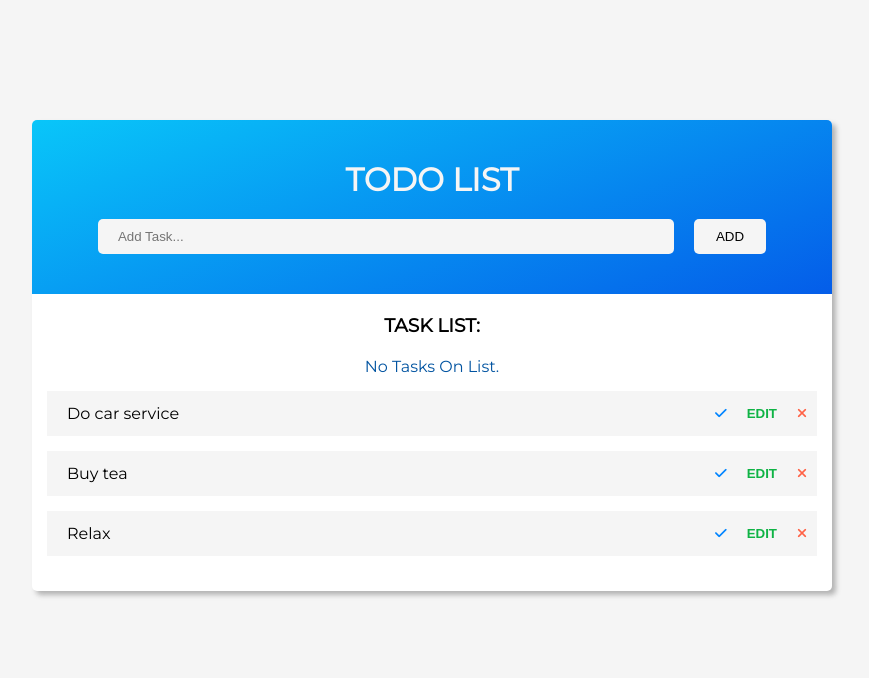
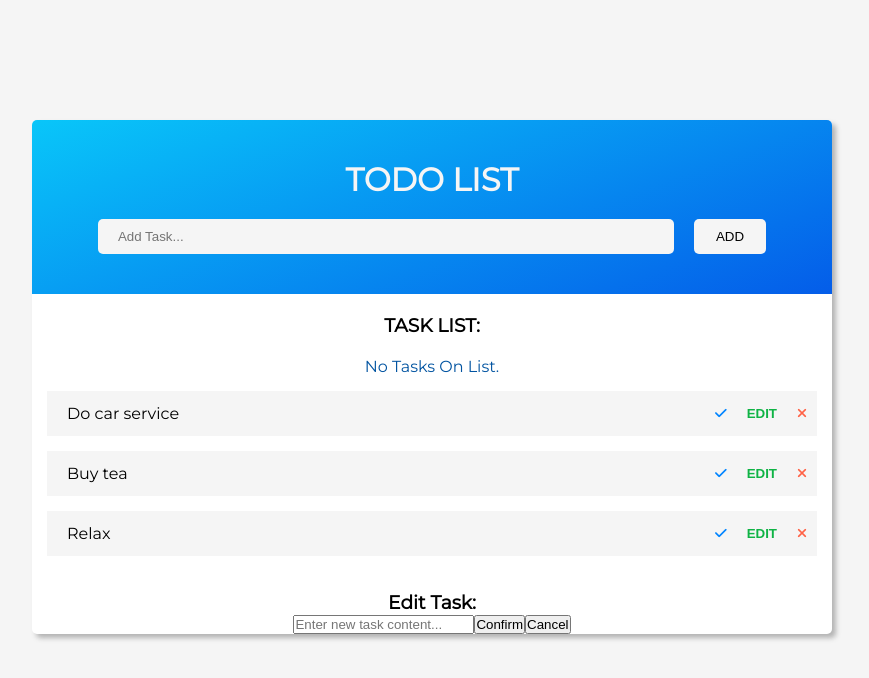
Before and after one commit to greg19850/to-do-app-final, a React (Create React App) app: page / in a window 1280 px wide. Shown: the top 678 px of the page, without its empty margins (208-1077 px from the left). Built offline with nearby package versions, Linux system fonts and the light colour scheme.

Commit message:
Added EditPopup component for tasks editing

```diff
--- a/src/components/App.js
+++ b/src/components/App.js
@@ -2,6 +2,7 @@ import React, { Component } from 'react';
 
 import AddTaskPanel from "./AddTaskPanel";
 import ToDoList from "./ToDoList";
+import EditPopup from "./EditPopup";
 
 import './App.scss';
 
@@ -94,6 +95,7 @@ class App extends Component {
           deleteTask={this.deleteTask}
           message={this.state.message}
         />
+        <EditPopup />
       </div>
     );
   }
--- /dev/null
+++ b/src/components/EditPopup.js
@@ -0,0 +1,18 @@
+import React from 'react';
+
+
+const EditPopup = () => {
+  return (
+    <div class="popup">
+      <h3>Edit Task:</h3>
+      <div className="popup-body">
+        <p className="popup-info"></p>
+        <input type="text" className="popup-input" placeholder="Enter new task content..." />
+        <button className="popup-btn accept">Confirm</button>
+        <button className="popup-btn cancel">Cancel</button>
+      </div>
+    </div>
+  );
+}
+
+export default EditPopup;
```
